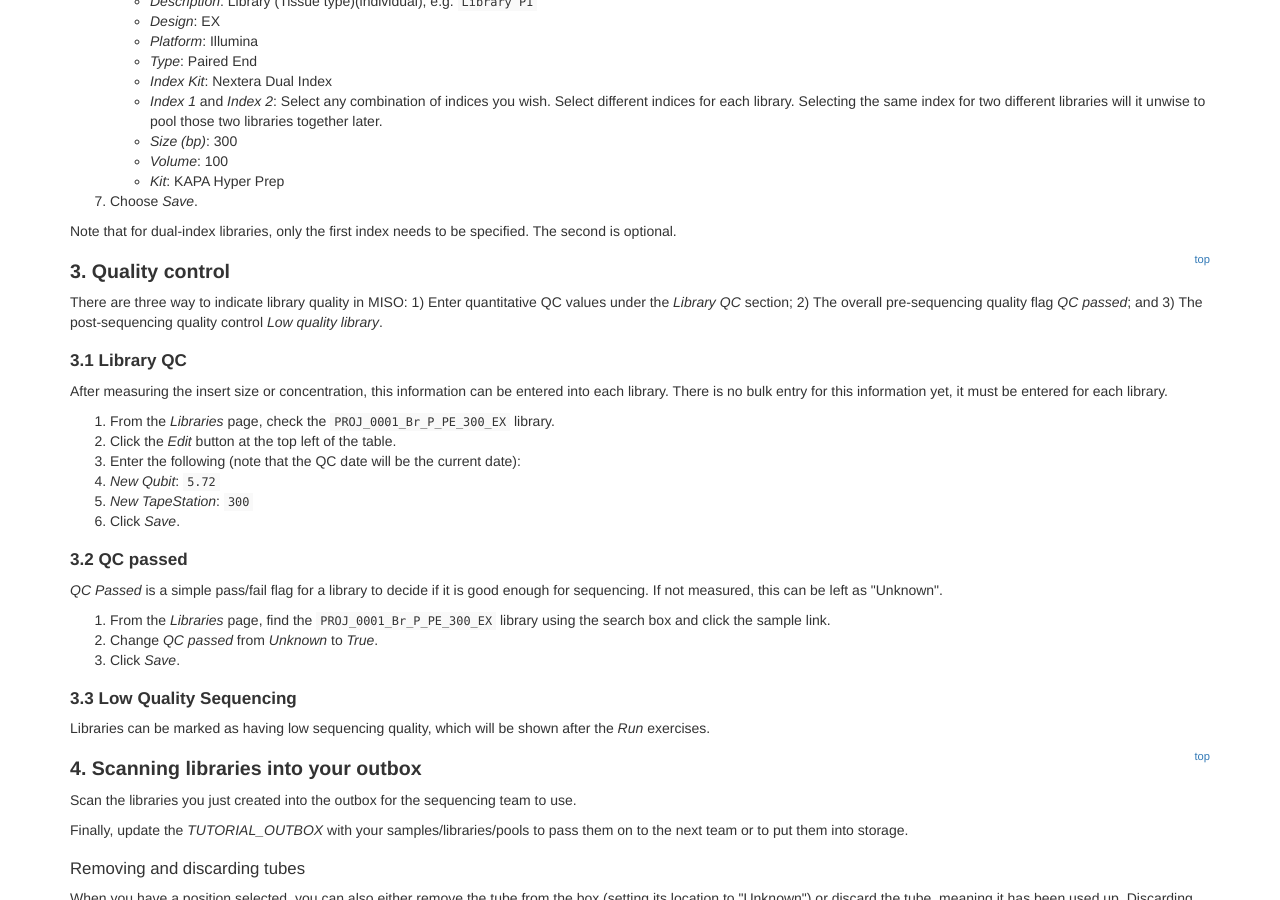
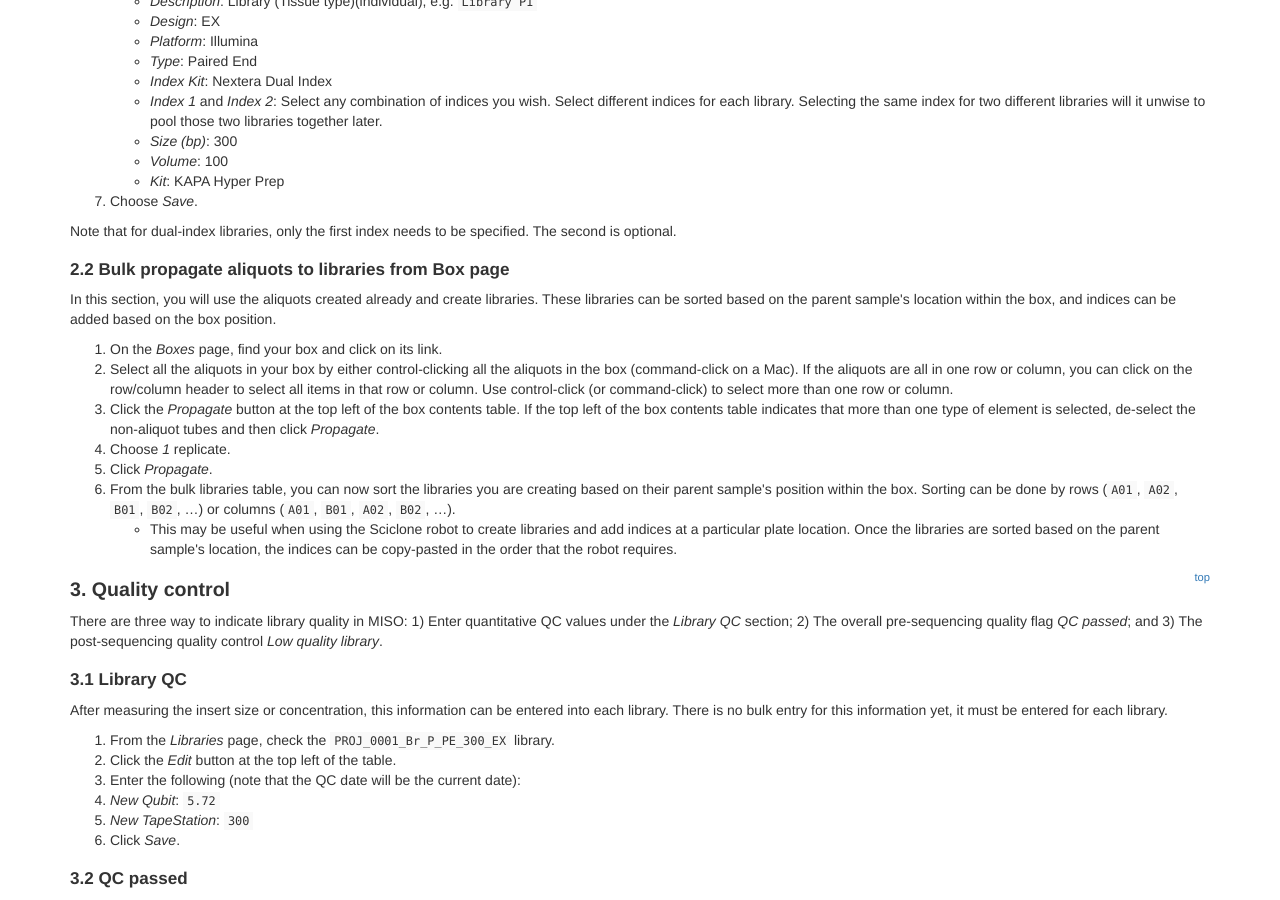
Before and after one commit to miso-lims/walkthroughs, a Jekyll site: the page built from 3-0-libraries.md, in a window 1280 px wide and 900 px high, scrolled down 2630 px. Built offline with Jekyll 4.4.1, drawn with Linux system fonts in a browser that asks for light colours.

Commit message:
add instructions for robot-approved indices

```diff
--- a/3-0-libraries.md
+++ b/3-0-libraries.md
@@ -96,6 +96,31 @@ name)_(Tissue type)(Individual)_Li, e.g. `PROJ_P1_Li`.
 
 Note that for dual-index libraries, only the first index needs to be
 specified. The second is optional.
+
+
+## 2.2 Bulk propagate aliquots to libraries from Box page
+
+In this section, you will use the aliquots created already and create libraries.
+These libraries can be sorted based on the parent sample's location within the box,
+and indices can be added based on the box position.
+
+1. On the _Boxes_ page, find your box and click on its link.
+1. Select all the aliquots in your box by either control-clicking all the aliquots
+in the box (command-click on a Mac). If the aliquots are all in one row or column,
+you can click on the row/column header to select all items in that row or column.
+Use control-click (or command-click) to select more than one row or column.
+1. Click the _Propagate_ button at the top left of the box contents table. If the
+top left of the box contents table indicates that more than one type of element is
+selected, de-select the non-aliquot tubes and then click _Propagate_.
+1. Choose _1_ replicate.
+1. Click _Propagate_.
+1. From the bulk libraries table, you can now sort the libraries you are creating
+based on their parent sample's position within the box. Sorting can be done by
+rows (`A01`, `A02`, `B01`, `B02`, ...) or columns (`A01`, `B01`, `A02`, `B02`, ...).
+  * This may be useful when using the Sciclone robot to create libraries and add
+indices at a particular plate location. Once the libraries are sorted based on the
+parent sample's location, the indices can be copy-pasted in the order that the
+robot requires.
 
 <a name="qcs" href="#" id="toplink">top</a>
 
```
